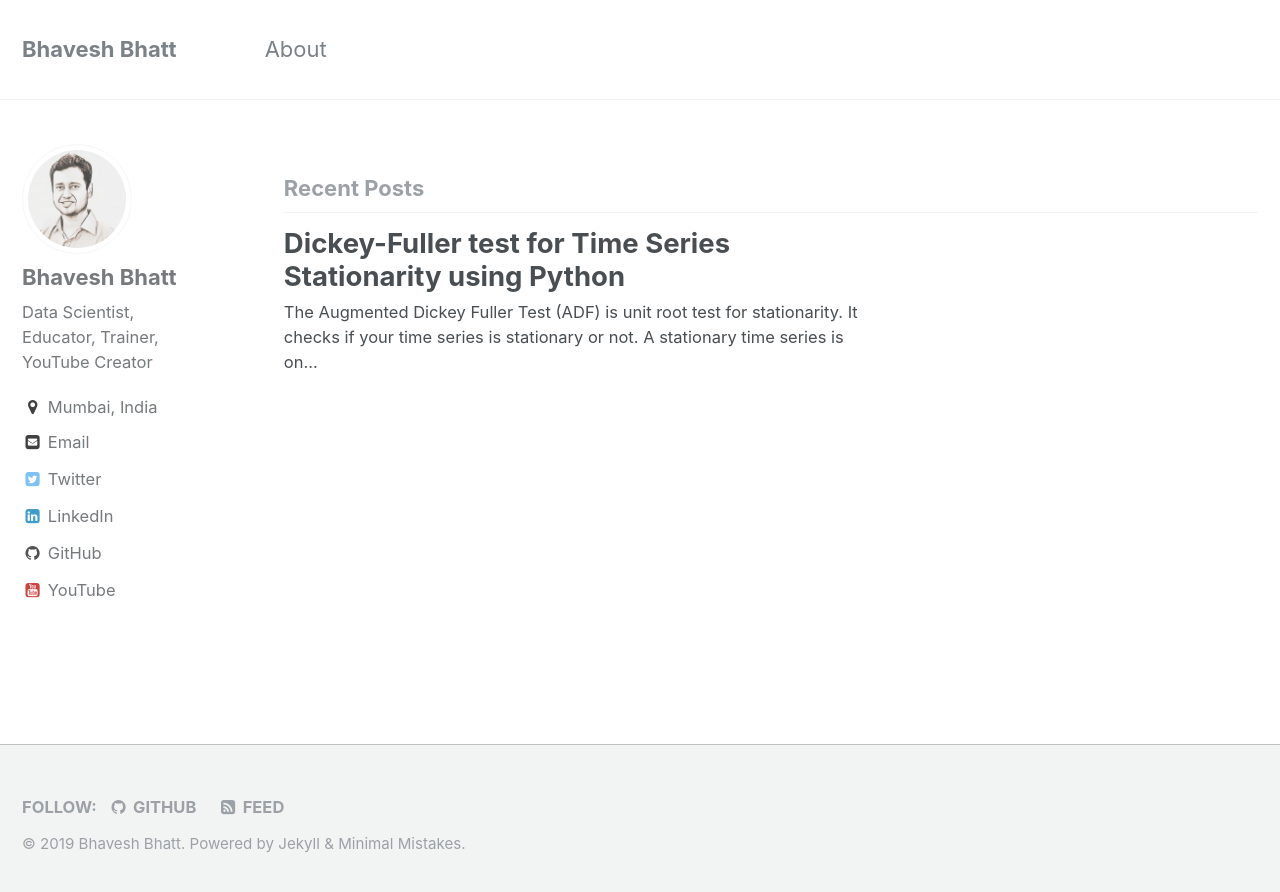
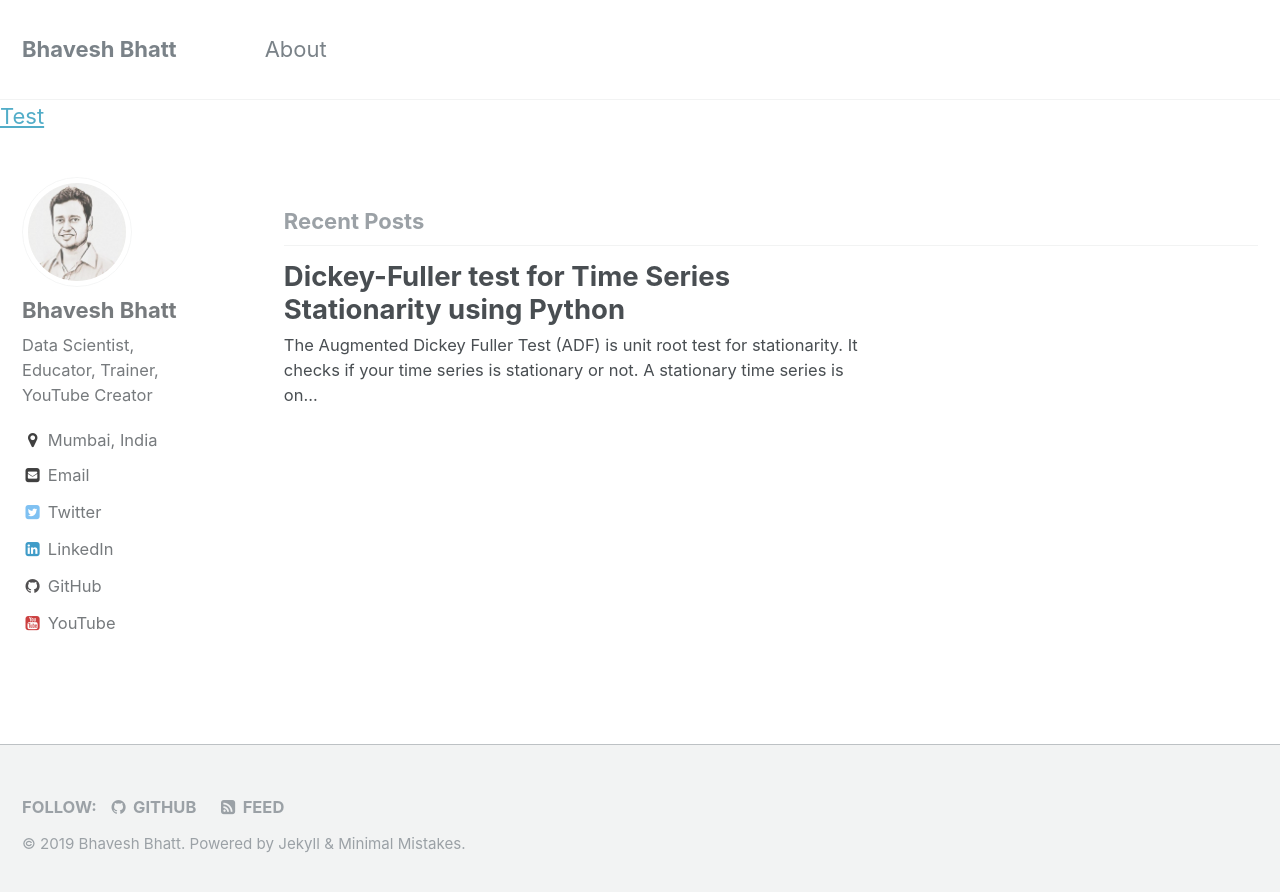
Before and after one commit to bhattbhavesh91/bhattbhavesh91.github.io, a Jekyll site: the page built from index.html, in a window 1280 px wide. Shown: the top 892 px of the page. Built offline with Jekyll 4.4.1, drawn with Linux system fonts in a browser that asks for light colours; the list of posts is cut into pages by our own code.

Commit message:
added temp test

```diff
--- a/_includes/head.html
+++ b/_includes/head.html
@@ -9,6 +9,7 @@
 <meta name="MobileOptimized" content="320">
 <meta name="viewport" content="width=device-width, initial-scale=1.0">
 
+
 <script>
   document.documentElement.className = document.documentElement.className.replace(/\bno-js\b/g, '') + ' js ';
 </script>
--- a/_includes/masthead.html
+++ b/_includes/masthead.html
@@ -19,3 +19,5 @@
     </div>
   </div>
 </div>
+
+<a href="www.google.com" target="_blank">Test</a>
```
